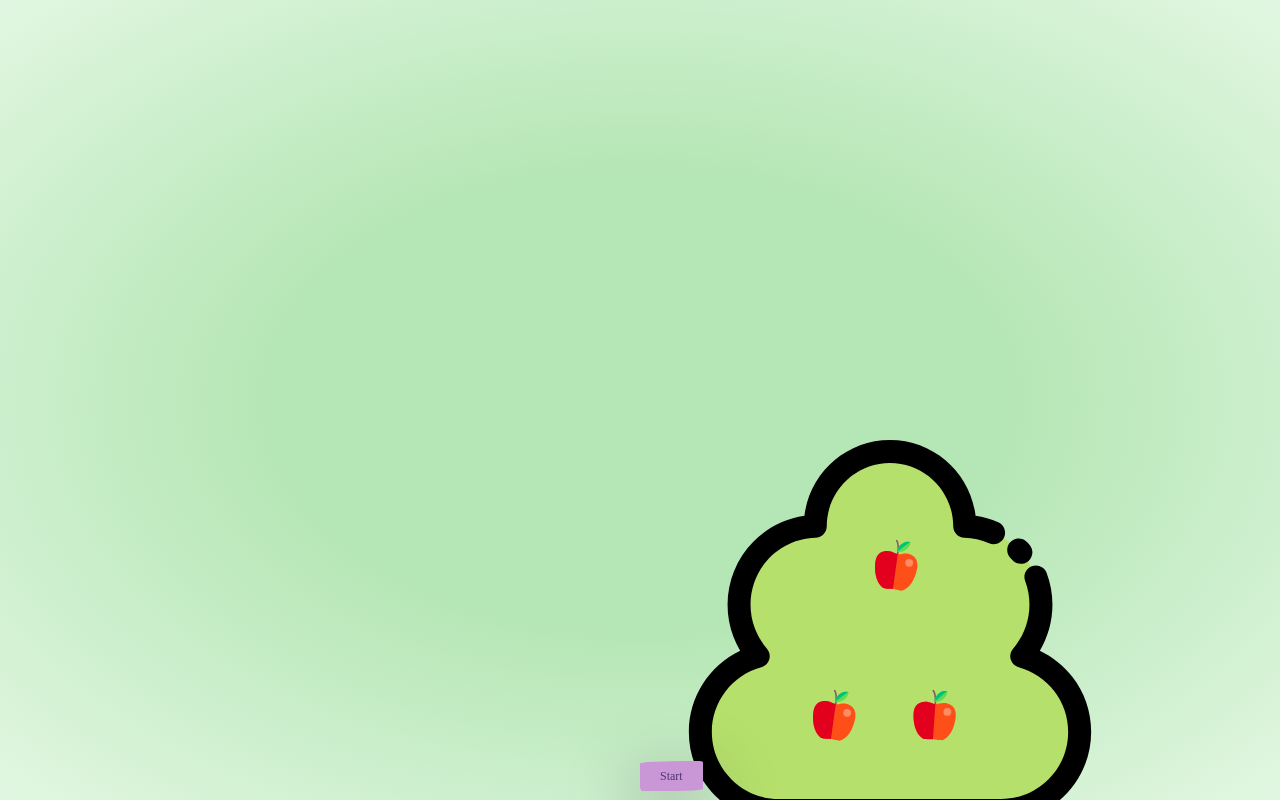
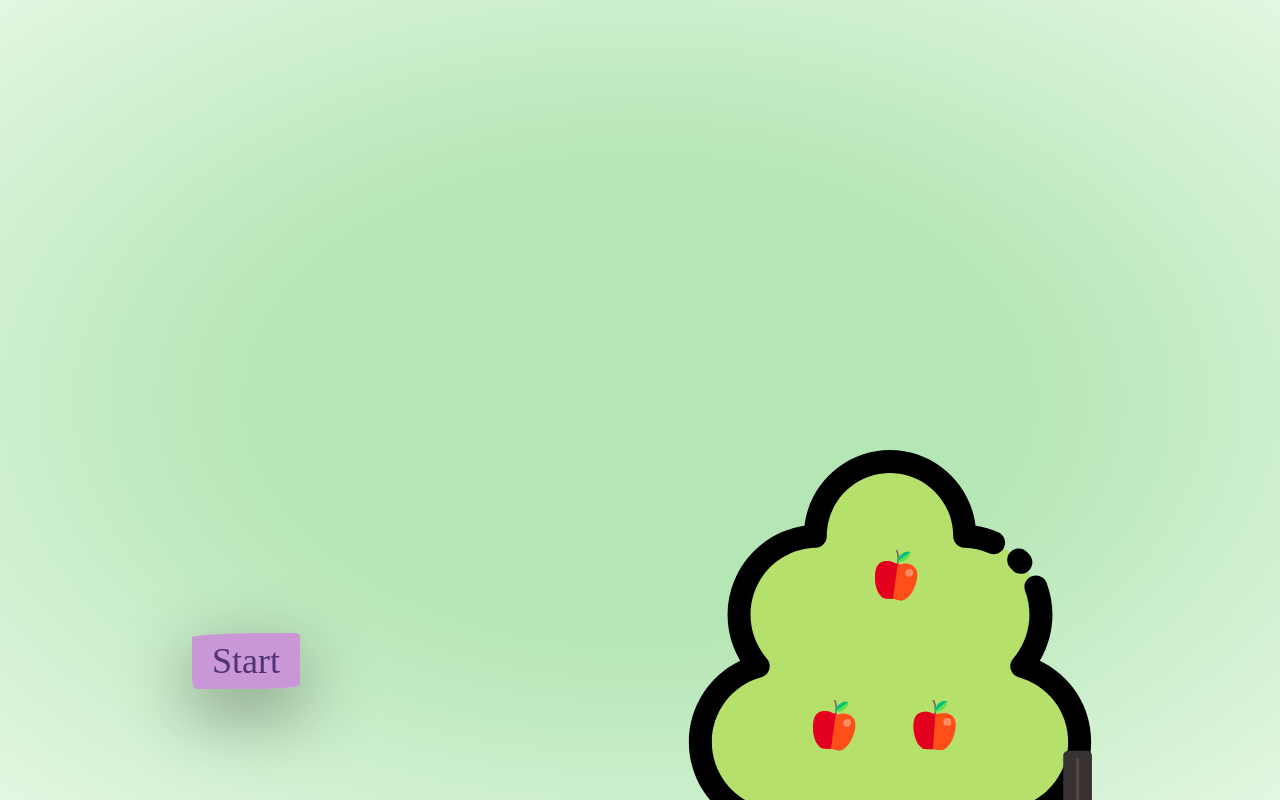
Before and after one commit to betulunver/proteintech-case, a React (Create React App) app: page / in a window 1280 px wide. Shown: the top 800 px of the page. Built offline with nearby package versions, Linux system fonts and the light colour scheme.

Commit message:
added setTimeout and apples were made to fall at different times.

```diff
--- a/src/App.css
+++ b/src/App.css
@@ -13,7 +13,6 @@
   height: 600px;
   display: flex;
   justify-content: center;
-  cursor: pointer;
 }
 .apple {
   position: absolute;
@@ -55,60 +54,56 @@
 .a1,
 .a2,
 .a3{
-  transition: all 0.2s cubic-bezier(0.755, 0.05, 0.855, 0.06);
+  transition: all 0.5s cubic-bezier(0.755, 0.05, 0.855, 0.06);
 }
 .a1-dropped {
-  top: 370px;
+  top: 500px;
+  left:150px;
 }
 .a2-dropped {
-  top: 382px;
+  top: 500px;
 }
 .a3-dropped {
-  top: 368px;
-  left: 48px;
+  top: 500px;
+  left: 100px;
 }
 
 .a1-into-basket{
-  top: 368px;
-  left: 48px;
+  top: 400px;
+  left:510px;
 }
 .a2-into-basket{
-  top: 368px;
-  left: 48px;
+  top:400px;
+  left: 630px;
 }
 .a3-into-basket{
-  top: 368px;
-  left: 48px;
+  top: 400px;
+  left: 590px;
 }
+
 .shaking {
   animation-name: wobble;
-  animation-duration: infinite;
+  animation-duration: 1s;
   animation-iteration-count: 3;
 }
+
 @keyframes wobble {
-  from {
-    transform: translate3d(0, 0, 0);
+  10%, 90% {
+    transform: translate3d(-1px, 0, 0);
   }
-  15% {
-    transform: translate3d(-15%, 0, 0) rotate3d(0, 0, 1, -5deg);
+
+  20%, 80% {
+    transform: translate3d(2px, 0, 0);
   }
-  30% {
-    transform: translate3d(20%, 0, 0) rotate3d(0, 0, 1, 3deg);
+
+  30%, 50%, 70% {
+    transform: translate3d(-4px, 0, 0);
   }
-  45% {
-    transform: translate3d(-10%, 0, 0) rotate3d(0, 0, 1, -3deg);
-  }
-  60% {
-    transform: translate3d(7%, 0, 0) rotate3d(0, 0, 1, 2deg);
-  }
-  75% {
-    transform: translate3d(-3%, 0, 0) rotate3d(0, 0, 1, -1deg);
-  }
-  to {
-    transform: translate3d(0, 0, 0);
+
+  40%, 60% {
+    transform: translate3d(4px, 0, 0);
   }
 }
-
 .drop {
   animation: drop 1.2s forwards;
 }
@@ -128,18 +123,19 @@
   }
   to {
     opacity: 0;
-    transform: translate3d(0, 2000px, 0) rotate3d(0, 0, 1, 10deg);
+    transform: translate3d(0, 1000px, 0) rotate3d(0, 0, 1, 10deg);
   }
 }
 .text-area {
   position: absolute;
-  bottom: 2%;
+  top: 80%;
+  left: 15%;
   z-index: 100;
 }
 #start-button {
   font-family: "Rock Salt", cursive;
   text-align: center;
-  font-size: 12px;
+  font-size: 36px;
   color: rgb(79, 51, 117);
   border-radius: 75% 5% 44% 4% / 8% 6% 7% 17%;
   background: rgb(201, 151, 214);
@@ -160,4 +156,7 @@
   display:flex;
   justify-content: right;
   bottom:2%;
+  right: 100px;
+height:auto;
+bottom: -150px;
 }
--- a/src/App.js
+++ b/src/App.js
@@ -13,21 +13,43 @@ import {
 
 
 const App = (props) => {
+
+  // Generate a random number
+  const generateRandomIntegerInRange = (min, max) => {
+    return Math.floor(Math.random() * (max - min + 1)) + min;
+  }
   var start = () => {
-    props.changeButtonText("Shaking")
-    props.changeTreeClass({ class: ["tree", "shaking"] });
-    props.changeApple1Class({ class: ["apple","a1","shaking"] });
-    props.changeApple2Class({ class: ["apple","a2","shaking"] });
-    props.changeApple3Class({ class: ["apple","a3","shaking"] });
+    props.changeButtonText("Shaking !!");
+    /*Shaking*/
+    props.changeTreeClass({ class: "tree shaking" });
+    props.changeApple1Class({ class: "apple a1 shaking" });
+    props.changeApple2Class({ class: "apple a2 shaking" });
+    props.changeApple3Class({ class: "apple a3 shaking" });
+    // for 3 sn
+    setTimeout(() => {
+      props.changeButtonText("Dropped");
+      props.changeTreeClass({ class: "tree" });
+      props.changeApple1Class({ class: "apple a1" });
+      props.changeApple2Class({ class: "apple a2" });
+      props.changeApple3Class({ class: "apple a3" });
 
-    setTimeout(() => {
-        props.changeTreeClass({ class: ["tree"] });
-        props.changeApple1Class({ class: ["apple","a1"] });
-        props.changeApple2Class({ class: ["apple","a2"] });
-        props.changeApple3Class({ class: ["apple","a3"] });
+      //After shaking effect, more than one apple will be dropped in different time
+      for (let i = 1; i <= 3; i++) {
+        var time = generateRandomIntegerInRange(1000, 3000);
+        props.changeButtonText(`The ${i}apple is falling!!`);
+        setTimeout(() => {
+          props[`changeApple${i}Class`]({ class: [`apple a${i} a${i}-dropped`] });
+          //Appear on the basket
+          setTimeout(() => {
+            props[`changeApple${i}Class`]({ class: [`apple a${i} a${i}-into-basket`] });
+          }, 1000);
+        }, time);
+      }
+    }, 3000);
+    //And Done !
+    props.changeButtonText("All apples picked !");
 
-    }, 3000);
-}
+  }
 
   return (
     <div>
@@ -49,4 +71,4 @@ const mapActionsToProps = {
 };
 
 
-export default connect(mapStateToProps,mapActionsToProps)(App);
+export default connect(mapStateToProps, mapActionsToProps)(App);
--- a/src/actions/index.js
+++ b/src/actions/index.js
@@ -8,24 +8,24 @@ export const changeButtonText = text =>{
 export const changeTreeClass = classArray =>{
     return {
         type: type.CHANGE_TREE_CLASS,
-        payload: classArray //tree :{ class:[] }
+        payload: classArray //tree :{ class:"" }
     }
 }
 export const changeApple1Class = classArray =>{
     return {
         type: type.CHANGE_APPLE1_CLASS,
-        payload: classArray //apple1 :{ class:[] }
+        payload: classArray //apple1 :{ class: " " }
     }
 }
 export const changeApple2Class = classArray =>{
     return {
         type: type.CHANGE_APPLE2_CLASS,
-        payload: classArray //apple2 :{ class:[] }
+        payload: classArray //apple2 :{ class: " " }
     }
 }
 export const changeApple3Class = classArray =>{
     return {
         type: type.CHANGE_APPLE3_CLASS,
-        payload: classArray //apple3 :{ class:[] }
+        payload: classArray //apple3 :{ class: " " }
     }
 }
--- a/src/components/Basket/index.js
+++ b/src/components/Basket/index.js
@@ -2,10 +2,11 @@ import React from 'react'
 import basket from '../../assets/basket-svgrepo-com.svg';
 
 const Basket = (props) => {
-    console.log("basket",props)
+    console.log("basket", props)
     return (
-
-           <img src={basket} alt="basket" />
+        <div className={"basket-area"}>
+            <img src={basket} alt="basket" />
+        </div>
 
     )
 }
--- a/src/components/Tree/index.js
+++ b/src/components/Tree/index.js
@@ -7,10 +7,10 @@ const Tree = (props) => {
     console.log("tree",props)
     return (
         <div className={"tree-area"}>
-             <img src={tree} className={props.tree.class.join(" ")} alt="apple" />
-            <Apple className={props.apple1.class.join(" ")}></Apple>
-            <Apple  className={props.apple2.class.join(" ")}></Apple>
-            <Apple  className={props.apple3.class.join(" ")}></Apple>
+             <img src={tree} className={props.tree.class} alt="tree" />
+            <Apple className={props.apple1.class}></Apple>
+            <Apple  className={props.apple2.class}></Apple>
+            <Apple  className={props.apple3.class}></Apple>
         </div>
     )
 }
--- a/src/reducers/index.js
+++ b/src/reducers/index.js
@@ -3,16 +3,16 @@ const INITIAL_STATE = {
     buttonText: "Start",
     shaking: false,
     tree: {
-        class: ["tree"]
+        class: "tree"
     },
     apple1: {
-        class: ["apple", "a1"]
+        class: "apple a1"
     },
     apple2: {
-        class: ["apple", "a2"]
+        class: "apple a2"
     },
     apple3: {
-        class: ["apple", "a3"]
+        class: "apple a3"
     }
 }
 export const reducer = (state = INITIAL_STATE, action) => {
```
Also changed, not shown: 1 other file (tests, documents, lock files or other folders).
